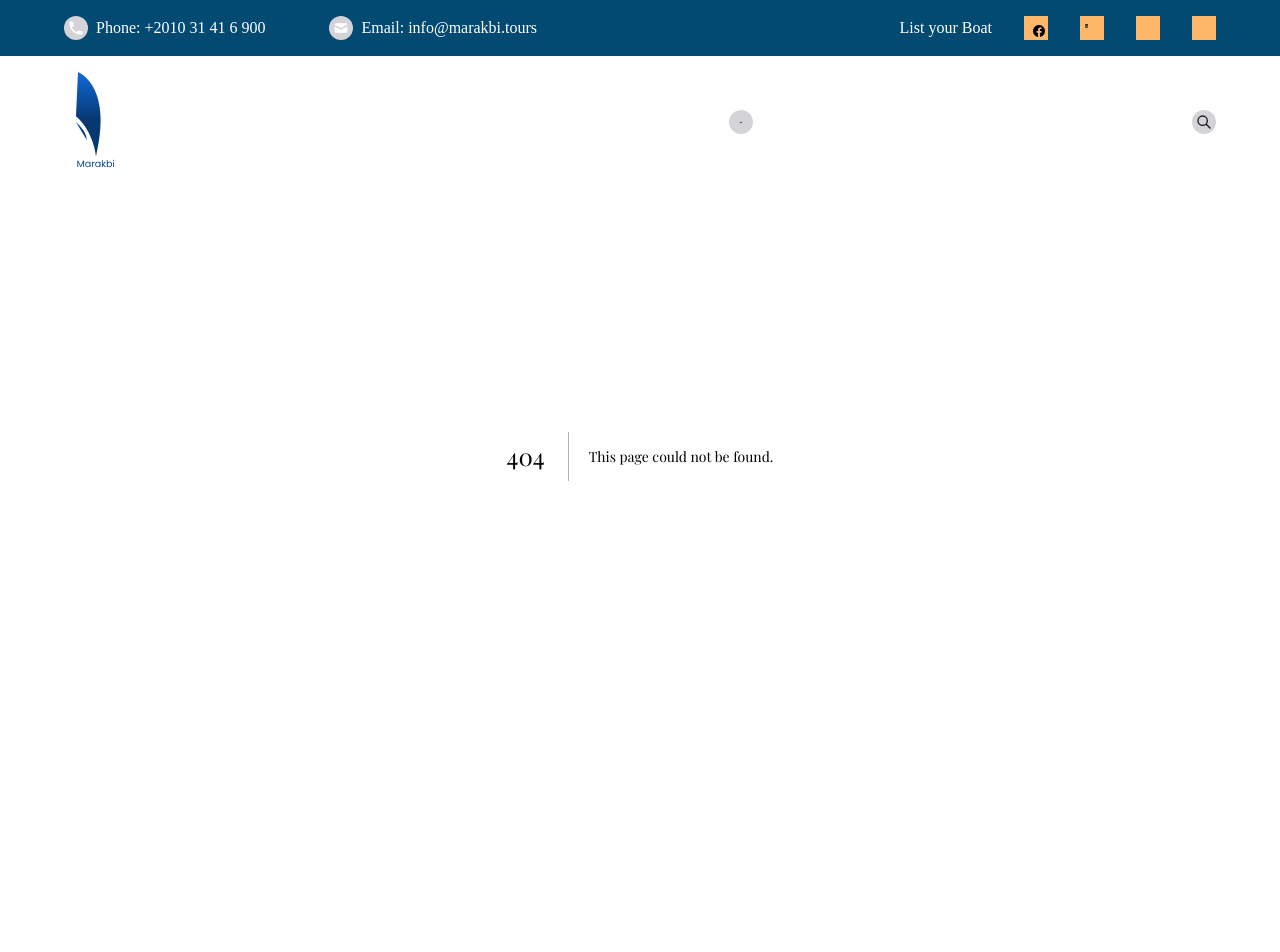
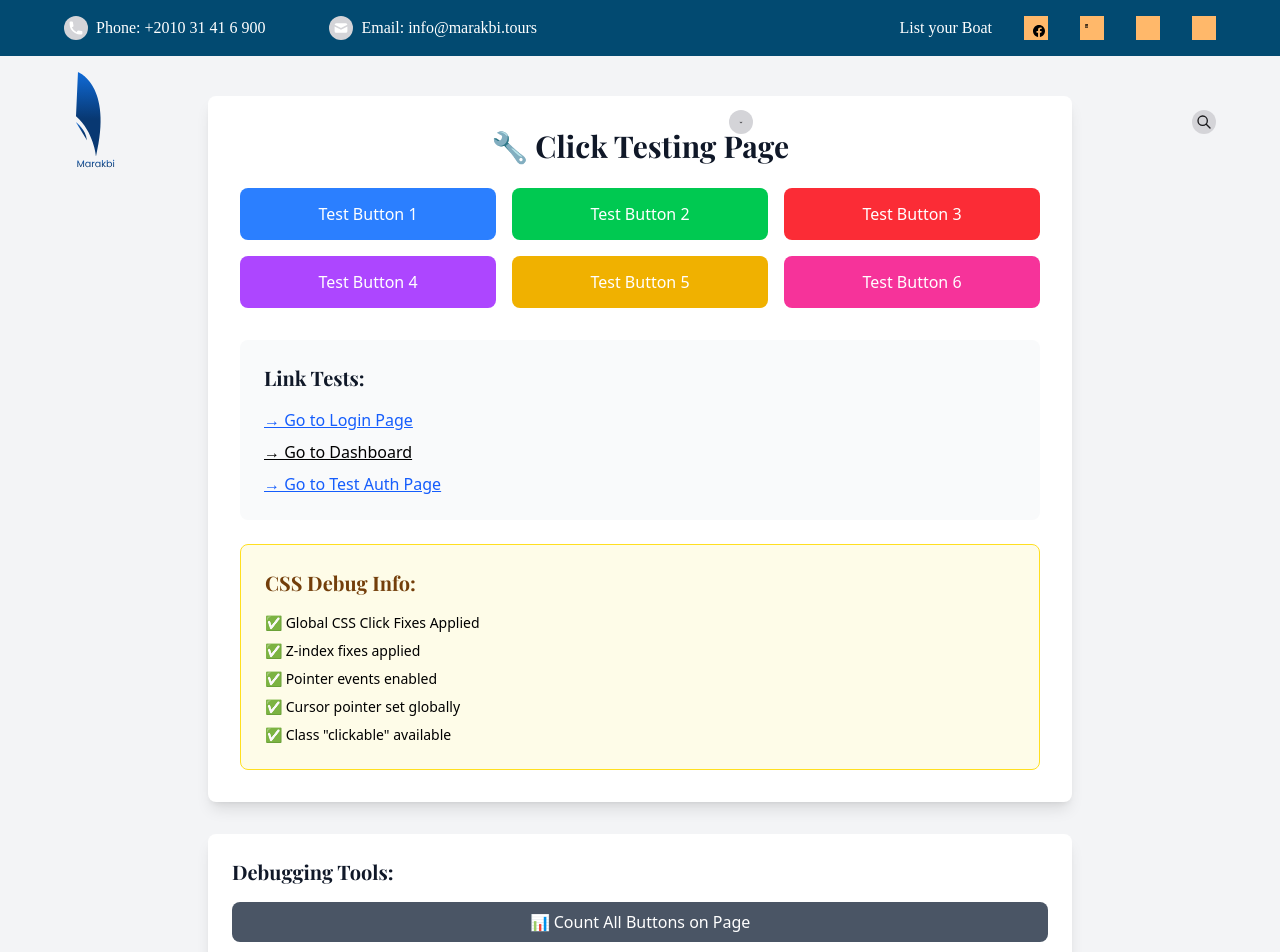
Before and after one commit to MustafaGaberr/beta-marakbi, a Next.js app: page /test-clicks in a window 1280 px wide. Before the commit this address had no page. Shown: the top 952 px of the page. Before the commit the page ends 856 px from the top, so only its background shows below. Built offline with nearby package versions, Linux system fonts and the light colour scheme.

Commit message:
btns bug

```diff
--- a/src/app/globals.css
+++ b/src/app/globals.css
@@ -194,3 +194,49 @@
 h1, h2, h3, h4, .font-serif {
   font-family: var(--font-family-serif);
 }
+
+/* Fix for clickable elements */
+button, a, [role="button"] {
+  cursor: pointer;
+  pointer-events: auto !important;
+  z-index: 9999;
+  position: relative;
+}
+
+/* Ensure buttons are interactive */
+button:disabled {
+  cursor: not-allowed;
+  opacity: 0.5;
+}
+
+button:not(:disabled):hover {
+  transform: translateY(-1px);
+}
+
+/* Fix for auth buttons */
+.auth-link-button,
+.auth-submit-button,
+.auth-back-button {
+  cursor: pointer !important;
+  pointer-events: auto !important;
+  z-index: 10;
+  position: relative;
+}
+
+/* Ensure no overlay is blocking clicks */
+* {
+  pointer-events: auto;
+}
+
+/* Fix potential overlay issues */
+body > * {
+  pointer-events: auto;
+}
+
+/* Debug click fix */
+.clickable {
+  cursor: pointer;
+  pointer-events: auto !important;
+  position: relative;
+  z-index: 999;
+}
--- a/src/app/page.tsx
+++ b/src/app/page.tsx
@@ -12,7 +12,7 @@ import Footer from '@/components/Footer';
 
 export default function HomePage() {
   return (
-    <main>
+    <main className="relative z-10">
       <Hero />
       <FeaturedServices />
       <AboutApp />
--- /dev/null
+++ b/src/app/test-clicks/page.tsx
@@ -0,0 +1,121 @@
+'use client';
+
+export default function TestClicksPage() {
+  const testButtons = [
+    { text: 'Test Button 1', color: 'bg-blue-500' },
+    { text: 'Test Button 2', color: 'bg-green-500' },
+    { text: 'Test Button 3', color: 'bg-red-500' },
+    { text: 'Test Button 4', color: 'bg-purple-500' },
+    { text: 'Test Button 5', color: 'bg-yellow-500' },
+    { text: 'Test Button 6', color: 'bg-pink-500' },
+  ];
+
+  const handleClick = (buttonText: string) => {
+    alert(`You clicked ${buttonText}!`);
+    console.log(`Clicked: ${buttonText}`);
+  };
+
+  return (
+    <div className="min-h-screen bg-gray-100 py-10">
+      <div className="max-w-4xl mx-auto px-4">
+        <div className="bg-white rounded-lg shadow-lg p-8 mb-8">
+          <h1 className="text-3xl font-bold text-gray-900 mb-6 text-center">
+            🔧 Click Testing Page
+          </h1>
+
+          <div className="grid grid-cols-1 md:grid-cols-2 lg:grid-cols-3 gap-4 mb-8">
+            {testButtons.map((button, index) => (
+              <button
+                key={index}
+                onClick={() => handleClick(button.text)}
+                className={`${button.color} text-white px-6 py-3 rounded-lg hover:opacity-80 transition-all duration-200 transform hover:scale-105 clickable border-2 border-transparent hover:border-white`}
+              >
+                {button.text}
+              </button>
+            ))}
+          </div>
+
+          {/* Link Tests */}
+          <div className="bg-gray-50 rounded-lg p-6 mb-6">
+            <h2 className="text-xl font-semibold text-gray-900 mb-4">Link Tests:</h2>
+            <div className="space-y-2">
+              <a
+                href="/login"
+                className="block text-blue-600 hover:text-blue-800 underline clickable"
+              >
+                → Go to Login Page
+              </a>
+              <a
+                href="/dashboard"
+                className="block text-blue<｜tool▁sep｜>600 hover:text-blue-800 underline clickable"
+              >
+                → Go to Dashboard
+              </a>
+              <a
+                href="/test-auth"
+                className="block text-blue-600 hover:text-blue-800 underline clickable"
+              >
+                → Go to Test Auth Page
+              </a>
+            </div>
+          </div>
+
+          {/* CSS Debug */}
+          <div className="bg-yellow-50 border border-yellow-300 rounded-lg p-6">
+            <h2 className="text-xl font-semibold text-yellow-900 mb-4">CSS Debug Info:</h2>
+            <div className="space-y-2 text-sm">
+              <div>✅ Global CSS Click Fixes Applied</div>
+              <div>✅ Z-index fixes applied</div>
+              <div>✅ Pointer events enabled</div>
+              <div>✅ Cursor pointer set globally</div>
+              <div>✅ Class "clickable" available</div>
+            </div>
+          </div>
+        </div>
+
+        {/* Debug overlay blocker */}
+        <div className="bg-white rounded-lg shadow-lg p-6">
+          <h2 className="text-xl font-semibold text-gray-900 mb-4">Debugging Tools:</h2>
+          <div className="space-y-3">
+            <button
+              onClick={() => {
+                const buttons = document.querySelectorAll('button');
+                console.log(`Found ${buttons.length} buttons on page`);
+                buttons.forEach((btn, i) => {
+                  console.log(`Button ${i}:`, btn);
+                });
+              }}
+              className="w-full px-4 py-2 bg-gray-600 text-white rounded-lg hover:bg-gray-700 transition-colors clickable"
+            >
+              📊 Count All Buttons on Page
+            </button>
+
+            <button
+              onClick={() => {
+                const links = document.querySelectorAll('a');
+                console.log(`Found ${links.length} links on page`);
+                links.forEach((link, i) => {
+                  console.log(`Link ${i}:`, link);
+                });
+              }}
+              className="w-full px-4 py-2 bg-gray-600 text-white rounded-lg hover:bg-gray-700 transition-colors clickable"
+            >
+              🔗 Count All Links on Page
+            </button>
+
+            <button
+              onClick={() => {
+                console.log('Current page:', window.location.href);
+                console.log('User agent:', navigator.userAgent);
+                console.log('Viewport:', { width: window.innerWidth, height: window.innerHeight });
+              }}
+              className="w-full px-4 py-2 bg-gray-600 text-white rounded-lg hover:bg-gray-700 transition-colors clickable"
+            >
+              ℹ️ Page Info
+            </button>
+          </div>
+        </div>
+      </div>
+    </div>
+  );
+}
--- a/src/components/Header.tsx
+++ b/src/components/Header.tsx
@@ -4,7 +4,7 @@ import Logo from './Logo';
 
 const Header = () => {
   return (
-    <header className="relative">
+    <header className="relative z-50">
       {/* Top Bar */}
       <div className="bg-sky-900 h-14 flex items-center justify-between px-4 sm:px-8 md:px-16">
         {/* Left Side: Phone and Email */}
@@ -57,7 +57,7 @@ const Header = () => {
         </div>
       </div>
       {/* Main Navigation Bar */}
-      <nav className="absolute top-14 left-0 right-0 z-10">
+      <nav className="absolute top-14 left-0 right-0 z-40">
         <div className="px-4 sm:px-8 md:px-16 py-4 flex justify-between items-center">
           {/* Left: Logo */}
           <div className="flex items-center space-x-3">
--- a/src/components/Hero.tsx
+++ b/src/components/Hero.tsx
@@ -33,7 +33,7 @@ const Hero = () => {
             <div className="text-white text-xl sm:text-2xl lg:text-3xl font-medium font-['Poppins'] capitalize mb-8">
               Your Dream boats
             </div>
-            <button className="w-full sm:w-56 h-12 px-6 py-2.5 bg-sky-900 rounded-lg flex justify-center items-center gap-2.5 text-white text-base font-normal font-['Poppins'] mx-auto lg:mx-0">
+            <button className="w-full sm:w-56 h-12 px-6 py-2.5 bg-sky-900 rounded-lg flex justify-center items-center gap-2.5 text-white text-base font-normal font-['Poppins'] mx-auto lg:mx-0 clickable">
               Explore Now
             </button>
           </div>
@@ -81,11 +81,9 @@ const Hero = () => {
             </div>
 
             {/* Book now Button */}
-            <div className="w-full sm:w-52 h-12 px-6 py-2.5 bg-sky-900 rounded-lg flex justify-center items-center gap-2.5">
-              <div className="text-white text-base font-normal font-['Poppins']">
-                Book now
-              </div>
-            </div>
+            <button className="w-full sm:w-52 h-12 px-6 py-2.5 bg-sky-900 rounded-lg flex justify-center items-center gap-2.5 text-white text-base font-normal font-['Poppins'] clickable">
+              Book now
+            </button>
           </div>
         </div>
       </div>
--- a/src/middleware.ts
+++ b/src/middleware.ts
@@ -5,7 +5,7 @@ import type { NextRequest } from 'next/server';
 const authPages = ['/login', '/signup', '/verify-code', '/forgot-password', '/set-password', '/quick-logout', '/test-auth'];
 
 // Always allow access to these debugging pages
-const debugPages = ['/test-auth', '/quick-logout'];
+const debugPages = ['/test-auth', '/quick-logout', '/test-clicks'];
 
 // Pages that require authentication
 const protectedPages = ['/dashboard', '/profile', '/bookings', '/admin'];
```
